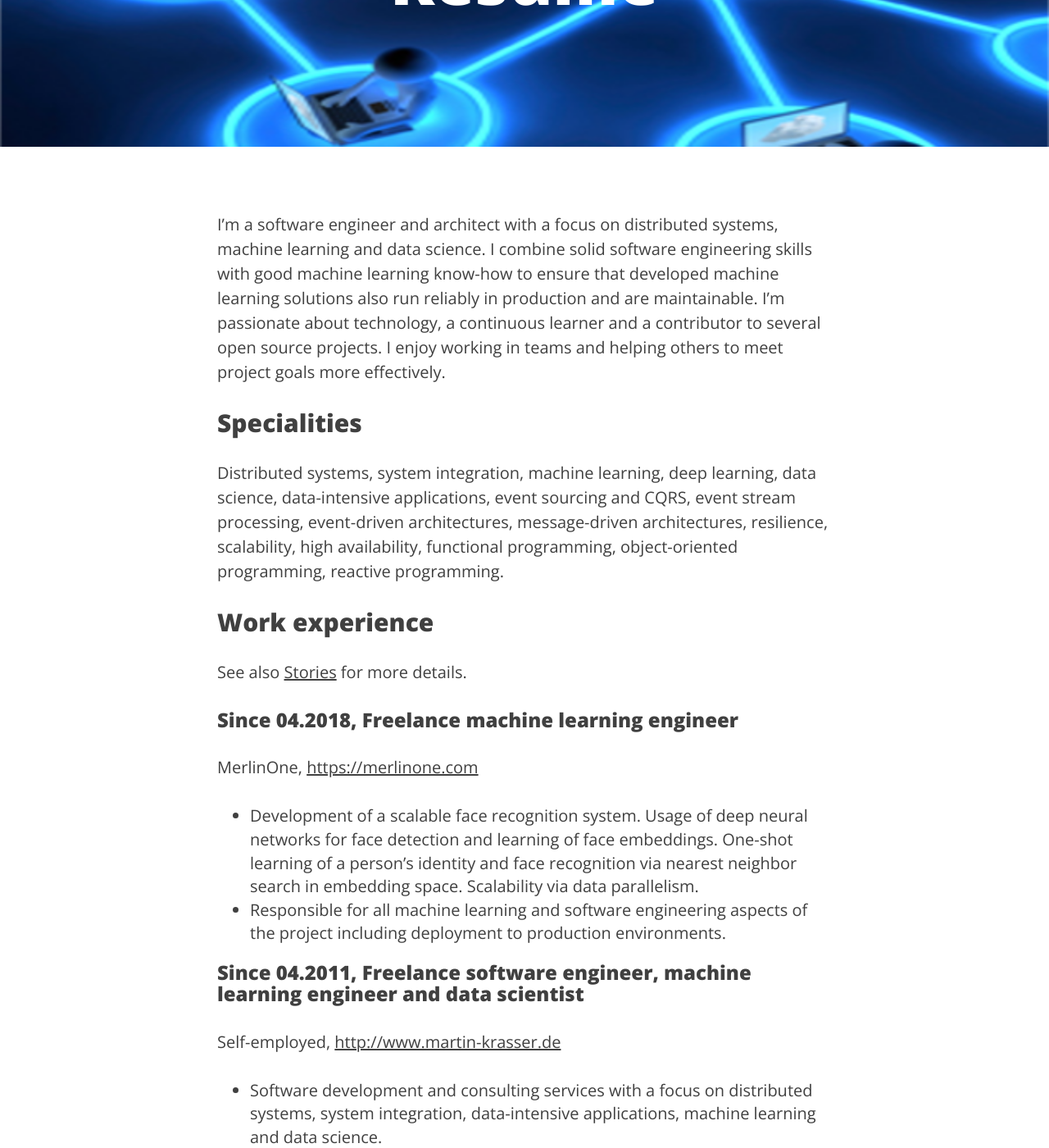
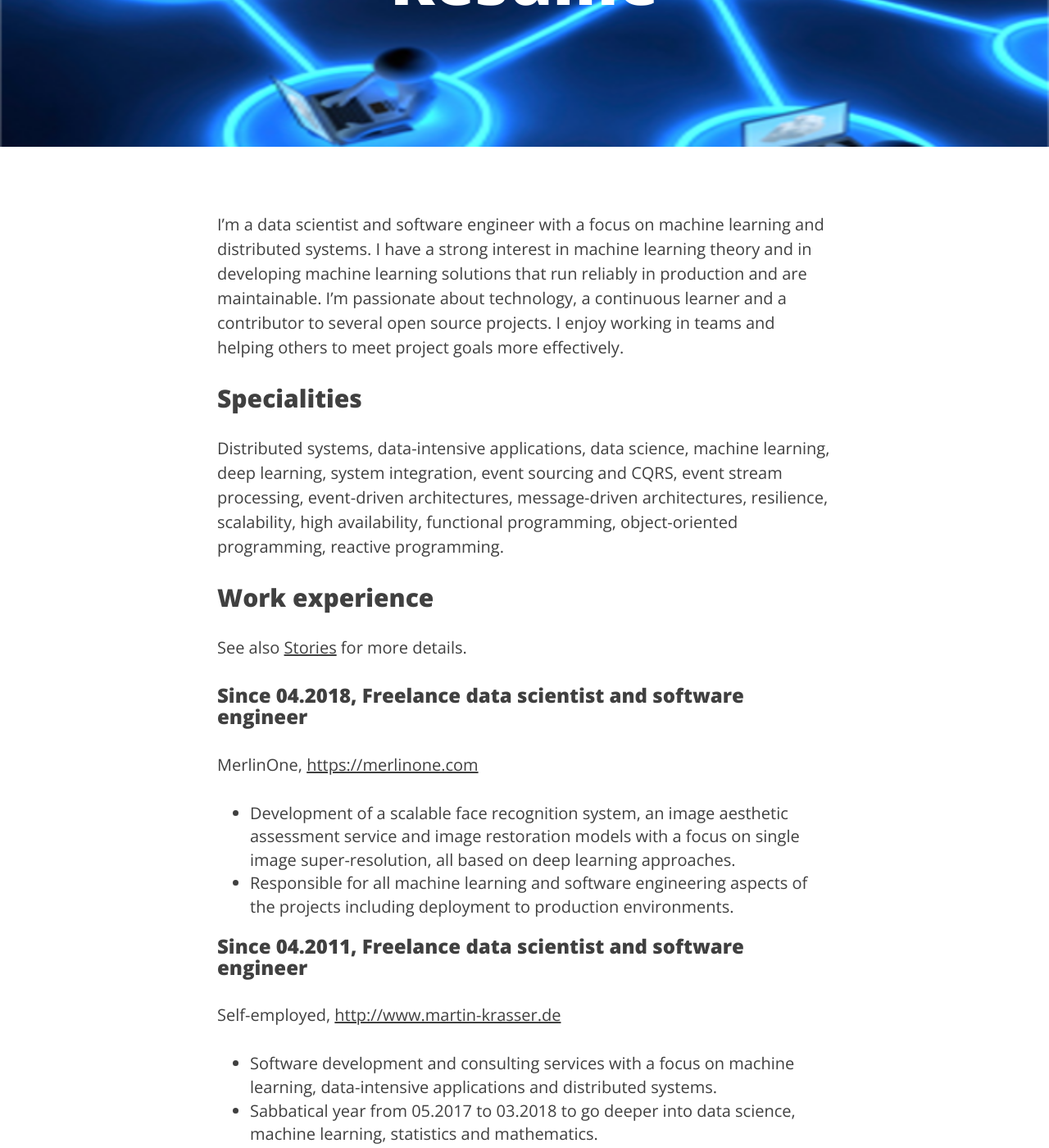
Before and after one commit to krasserm/krasserm.github.io, a Jekyll site: the page built from resume.md, in a window 1280 px wide and 1400 px high, scrolled down 219 px. Shown: the whole window at 82% size. Built offline with Jekyll 4.4.1, drawn with Linux system fonts in a browser that asks for light colours; some of the changed text lies outside the part shown.

Commit message:
Minor revision

```diff
--- a/resume.md
+++ b/resume.md
@@ -4,19 +4,19 @@ title: "Resume"
 header-img: "img/distributed.png"
 ---
 
-I'm a software engineer and architect with a focus on distributed systems, machine learning and data science. I combine
-solid software engineering skills with good machine learning know-how to ensure that developed machine learning solutions
-also run reliably in production and are maintainable. I'm passionate about technology, a continuous learner and a contributor
-to several open source projects. I enjoy working in teams and helping others to meet project goals more effectively.
+I'm a data scientist and software engineer with a focus on machine learning and distributed systems. I have a strong
+interest in machine learning theory and in developing machine learning solutions that run reliably in production and
+are maintainable. I'm passionate about technology, a continuous learner and a contributor to several open source
+projects. I enjoy working in teams and helping others to meet project goals more effectively.
 
 ## Specialities
 
 Distributed systems,
-system integration,
+data-intensive applications,
+data science,
 machine learning,
 deep learning,
-data science,
-data-intensive applications,
+system integration,
 event sourcing and CQRS,
 event stream processing,
 event-driven architectures,
@@ -32,24 +32,22 @@ reactive programming.
 
 See also [Stories](/stories/) for more details.
 
-### Since 04.2018, Freelance machine learning engineer
+### Since 04.2018, Freelance data scientist and software engineer
 
 MerlinOne, [https://merlinone.com](https://merlinone.com)
 
-- Development of a scalable face recognition system. Usage of deep neural networks for face detection and learning of
-face embeddings. One-shot learning of a person's identity and face recognition via nearest neighbor search in embedding
-space. Scalability via data parallelism.
-- Responsible for all machine learning and software engineering aspects of the project including deployment to production
+- Development of a scalable face recognition system, an image aesthetic assessment service and image restoration models
+  with a focus on single image super-resolution, all based on deep learning approaches.
+- Responsible for all machine learning and software engineering aspects of the projects including deployment to production
 environments.
 
-### Since 04.2011, Freelance software engineer, machine learning engineer and data scientist
+### Since 04.2011, Freelance data scientist and software engineer
 
 Self-employed, [http://www.martin-krasser.de](http://www.martin-krasser.de)
 
-- Software development and consulting services with a focus on distributed systems, system integration, data-intensive
-applications, machine learning and data science.
-- Sabbatical year from 05.2017 to 03.2018 to extend my knowledge about machine learning, data science, statistics and
-mathematics.
+- Software development and consulting services with a focus on machine learning, data-intensive applications and
+  distributed systems.
+- Sabbatical year from 05.2017 to 03.2018 to go deeper into data science, machine learning, statistics and mathematics.
 
 ### 02.2017 - 03.2018, Freelance software engineer and consultant
 
@@ -142,18 +140,20 @@ Austrian Red Cross, [http://www.roteskreuz.at/](http://www.roteskreuz.at/)
 ## Open source projects
 
 The following is an incomplete list of open source projects I'm currently working on or worked on in the past. See also
-[Stories](/stories/) for some details and [my Github account](https://github.com/krasserm) for a complete list.
+[Stories](/stories/) for some details and my [Github account](https://github.com/krasserm) for a complete list.
+
+### Machine learning
+
+- [WDSR](https://github.com/krasserm/wdsr). Keras-based implementation of WDSR and EDSR for single image super-resolution.
+- [Bayesian machine learning](https://github.com/krasserm/bayesian-machine-learning). Collection of notebooks related to
+Bayesian machine learning. Extended when I'm writing new articles on that topic.
+- [Machine learning basics](https://github.com/krasserm/machine-learning-notebooks). Stanford machine learning course
+exercises re-written in Python and scikit-learn.
+
+### Distributed systems and stream processing
 
 - [Eventuate](https://github.com/RBMHTechnology/eventuate). A toolkit for event sourcing and event collaboration at global
-scale with causal consistency. Founder and lead developer during my work at the Red Bull Media House and active contributor
-today.
-- Machine learning projects such as
-  - [Bayesian machine learning](https://github.com/krasserm/bayesian-machine-learning). Collection of notebooks related to
-    Bayesian machine learning. Extended when I'm writing new articles on that topic.
-  - [Face recognition](https://github.com/krasserm/face-recognition). An introduction to face recognition with deep neural
-    networks and a lightweight example implementation.
-  - [Machine learning basics](https://github.com/krasserm/machine-learning-notebooks). Stanford machine learning course
-    exercises re-written in Python and scikit-learn.
+  scale with causal consistency. Founder and lead developer during my work at the Red Bull Media House.
 - [Akka](https://akka.io/). A toolkit for building highly concurrent, distributed, and resilient message-driven applications
   for Java and Scala. Contributed Akka Persistence and Akka Camel.
 - [Streamz](https://github.com/krasserm/streamz). A combinator library for integrating Functional Streams for Scala (FS2),
```
Also changed, not shown: other parts of resume.md (+4 -1 lines), stories.md (+14 -17 lines).
